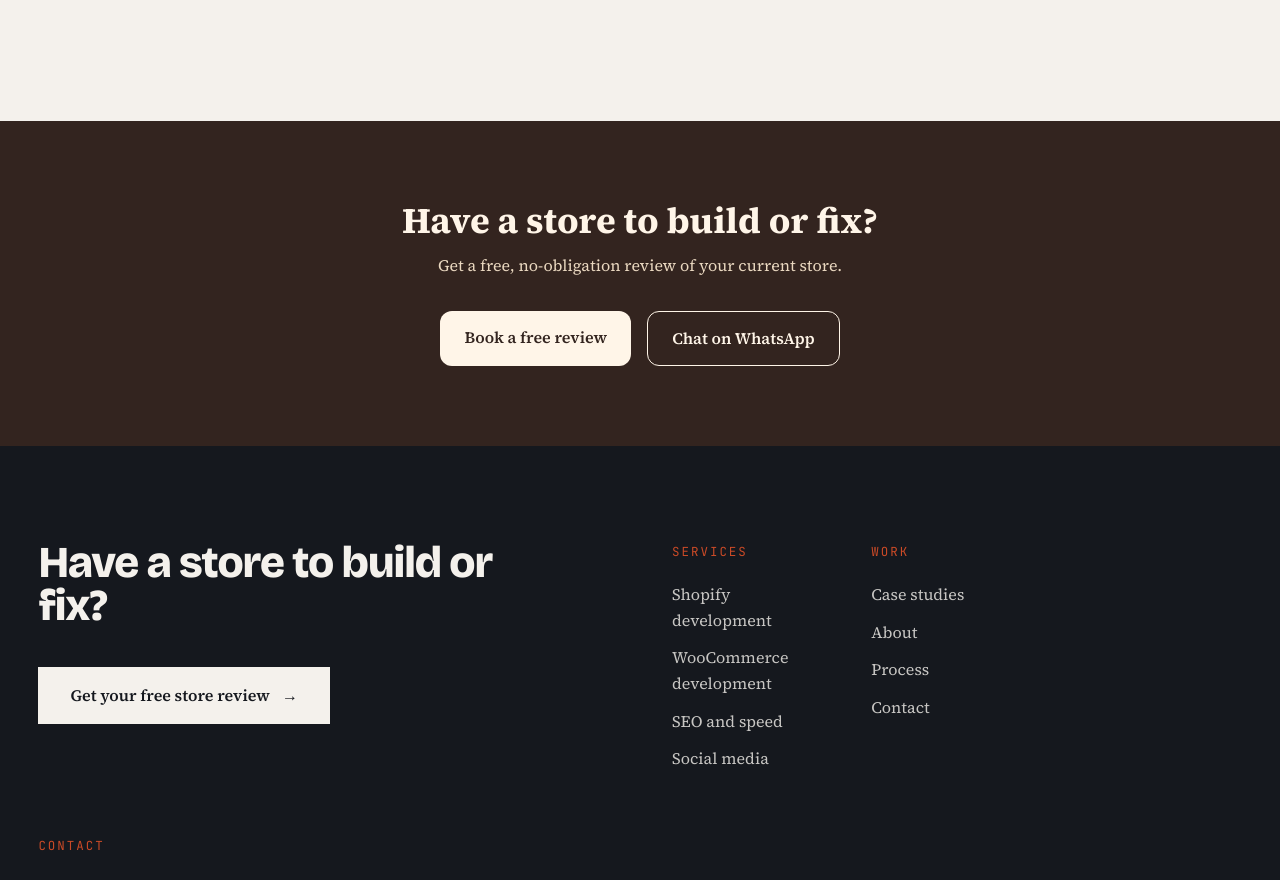
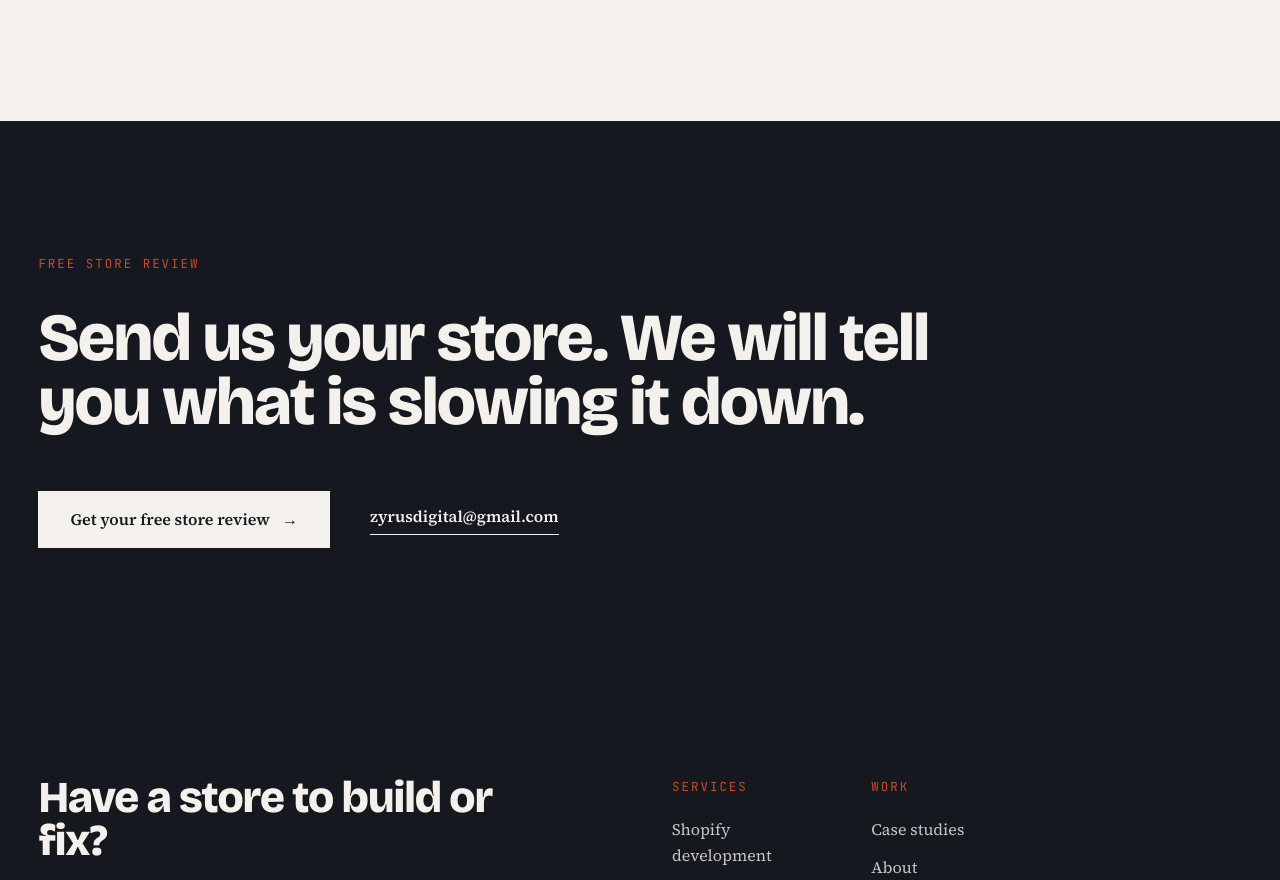
Before and after one commit to AbdulRehman222007/Zyrus-Digital, a Next.js app: page / in a window 1280 px wide. Shown: the part 7220-8100 px from the top of the page. Built offline with nearby package versions, Linux system fonts and the light colour scheme; no server answers.

Commit message:
Refactor FinalCta component with new design and content
Updated the FinalCta component to improve styling and content. Changed layout and added new text for better user engagement.

```diff
--- a/app/components/FinalCta.tsx
+++ b/app/components/FinalCta.tsx
@@ -1,23 +1,32 @@
 import Link from "next/link";
+
 export default function FinalCta() {
   return (
-    <section id="contact" className="py-20 bg-[#33241F] text-center">
-      <div className="max-w-2xl mx-auto px-5">
-        <h2 className="text-3xl md:text-4xl font-bold text-[#FFF5E8] mb-3">
-          Have a store to build or fix?
+    <section
+      id="contact"
+      className="scroll-mt-20 bg-[var(--color-inverse-bg)] px-[var(--gutter)] py-[var(--section-y)] text-[var(--color-inverse-ink)]"
+    >
+      <div className="mx-auto max-w-[90rem]">
+        <p className="font-[family-name:var(--font-mono)] text-[length:var(--text-xs)] uppercase tracking-[var(--tracking-label)] text-[var(--color-accent)]">
+          Free store review
+        </p>
+
+        <h2 className="mt-8 max-w-4xl [font-family:var(--font-display)] [font-size:var(--text-2xl)] [font-weight:var(--weight-display)] leading-[0.96] tracking-[var(--tracking-display-lg)]">
+          Send us your store. We will tell you what is slowing it down.
         </h2>
-        <p className="text-[#EAD8C0] mb-8">
-          Get a free, no-obligation review of your current store.
-        </p>
-        <div className="flex flex-col sm:flex-row gap-4 justify-center">
+
+        <div className="mt-14 flex flex-wrap items-center gap-x-10 gap-y-6">
           <Link
-  href="/contact"
-  className="bg-[#FFF5E8] text-[#33241F] font-semibold px-6 py-3.5 rounded-md hover:bg-[#EAD8C0] transition-colors"
->
-  Book a free review
-</Link>
-          <a href="#" className="border border-[#FFF5E8] text-[#FFF5E8] font-semibold px-6 py-3.5 rounded-md hover:bg-white/10 transition-colors">
-            Chat on WhatsApp
+            href="/contact"
+            className="inline-flex items-center gap-3 bg-[var(--color-inverse-ink)] px-8 py-4 font-semibold text-[var(--color-inverse-bg)] transition-colors duration-300 hover:bg-[var(--color-accent)] hover:text-[var(--color-accent-ink)]"
+          >
+            Get your free store review <span aria-hidden="true">→</span>
+          </Link>
+          <a
+            href="mailto:zyrusdigital@gmail.com"
+            className="border-b border-current pb-1 font-semibold transition-colors duration-300 hover:text-[var(--color-accent)]"
+          >
+            zyrusdigital@gmail.com
           </a>
         </div>
       </div>
```
